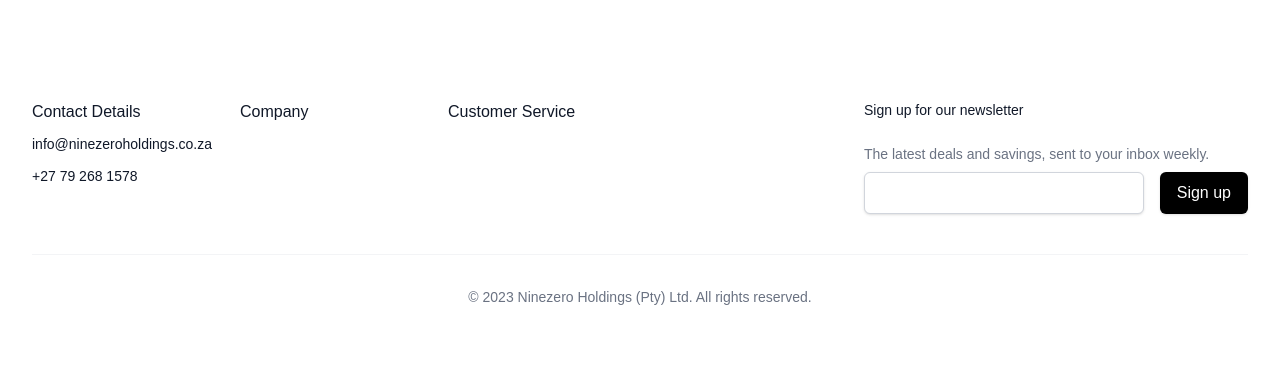
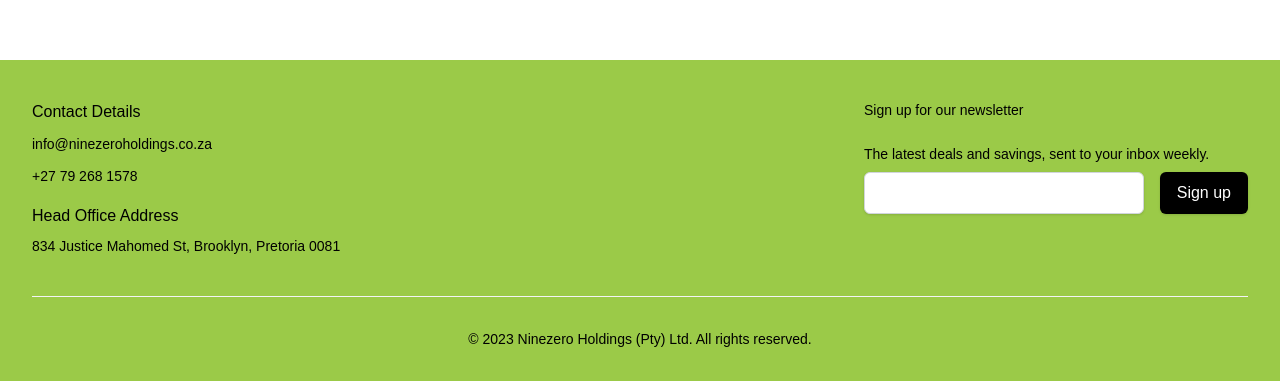
Before and after one commit to M9china/nineZero, a Next.js app: page /company in a window 1280 px wide. Shown: the part 740-1121 px from the top of the page. Before the commit the page ends 1079 px from the top, so only its background shows below. Built offline with nearby package versions, Linux system fonts and the light colour scheme.

Commit message:
style: update footer component colors and improve text visibility

```diff
--- a/src/components/Navigation/Footer.tsx
+++ b/src/components/Navigation/Footer.tsx
@@ -2,7 +2,7 @@ import Link from "next/link";
 
 export const Footer = () => {
   return (
-    <footer aria-labelledby="footer-heading" className="bg-white">
+    <footer aria-labelledby="footer-heading" className="bg-[#9bca48]">
       <h2 id="footer-heading" className="sr-only">
         Footer
       </h2>
@@ -10,52 +10,39 @@ export const Footer = () => {
         <div className="py-10">
           <div className="grid grid-cols-1 md:grid-flow-col md:auto-rows-min md:grid-cols-12 md:gap-x-8 md:gap-y-16">
             {/* Sitemap sections */}
-            <div className="col-span-6 mt-10 grid grid-cols-2 gap-8 sm:grid-cols-3 md:col-span-8 md:col-start-3 md:row-start-1 md:mt-0 lg:col-span-6">
+            <div className="col-span-6 mt-10 gap-8 sm:grid-cols-3 md:col-span-8 md:col-start-3 md:row-start-1 md:mt-0 lg:col-span-6">
               <div>
-                <h3 className="text-md font-medium text-gray-900">Contact Details</h3>
+                <h3 className="text-md font-medium text-black">Contact Details</h3>
                 <ul role="list" className="mt-2 space-y-2">
                   <li>
-                    <Link className="text-sm text-gray-900" href="mailto:info@ninezero.co.za">info@ninezeroholdings.co.za</Link>
+                    <Link className="text-sm text-black" href="mailto:info@ninezero.co.za">info@ninezeroholdings.co.za</Link>
                   </li>
                   <li>
-                    <Link className="text-sm text-gray-900" href="tel:+27792681578">+27 79 268 1578</Link>
+                    <Link className="text-sm text-black" href="tel:+27792681578">+27 79 268 1578</Link>
                   </li>
                 </ul>
               </div>
-              <div>
-                <h3 className="text-md font-medium text-gray-900">Company</h3>
-                {/* <ul role="list" className="mt-6 space-y-6">
-                  {footerNavigation.company.map((item) => (
-                    <Link href={item.href} key={item.name} className="text-sm">
-                      <p className="text-gray-500 hover:text-gray-600">
-                        {item.name}
-                      </p>
-                    </Link>
-                  ))}
-                </ul> */}
-              </div>
-              <div>
-                <h3 className="text-md font-medium text-gray-900">
-                  Customer Service
+              <div className="mt-4">
+                <h3 className="text-md font-medium text-black">
+                  Head Office Address
                 </h3>
-                {/* <ul role="list" className="mt-6 space-y-6">
-                  {footerNavigation.customerService.map((item) => (
-                    <Link href={item.href} key={item.name} className="text-sm">
-                      <p className="text-gray-500 hover:text-gray-600">
-                        {item.name}
-                      </p>
-                    </Link>
-                  ))}
-                </ul> */}
+
+                <ul className="mt-2">
+                    <li>
+                        <p className="text-sm text-black">
+                            834 Justice Mahomed St, Brooklyn, Pretoria 0081
+                        </p>
+                    </li>
+                </ul>
               </div>
             </div>
 
             {/* Newsletter section */}
             <div className="mt-12 md:col-span-8 md:col-start-3 md:row-start-2 md:mt-0 lg:col-span-4 lg:col-start-9 lg:row-start-1">
-              <h3 className="text-sm font-medium text-gray-900">
+              <h3 className="text-sm font-medium text-black">
                 Sign up for our newsletter
               </h3>
-              <p className="mt-6 text-sm text-gray-500">
+              <p className="mt-6 text-sm text-black">
                 The latest deals and savings, sent to your inbox weekly.
               </p>
               <form className="mt-2 flex sm:max-w-md">
@@ -83,7 +70,7 @@ export const Footer = () => {
         </div>
 
         <div className="border-t border-gray-100 py-8 text-center">
-          <p className="text-sm text-gray-500">
+          <p className="text-sm text-black">
             &copy; 2023 Ninezero Holdings (Pty) Ltd. All rights reserved.
           </p>
         </div>
```
